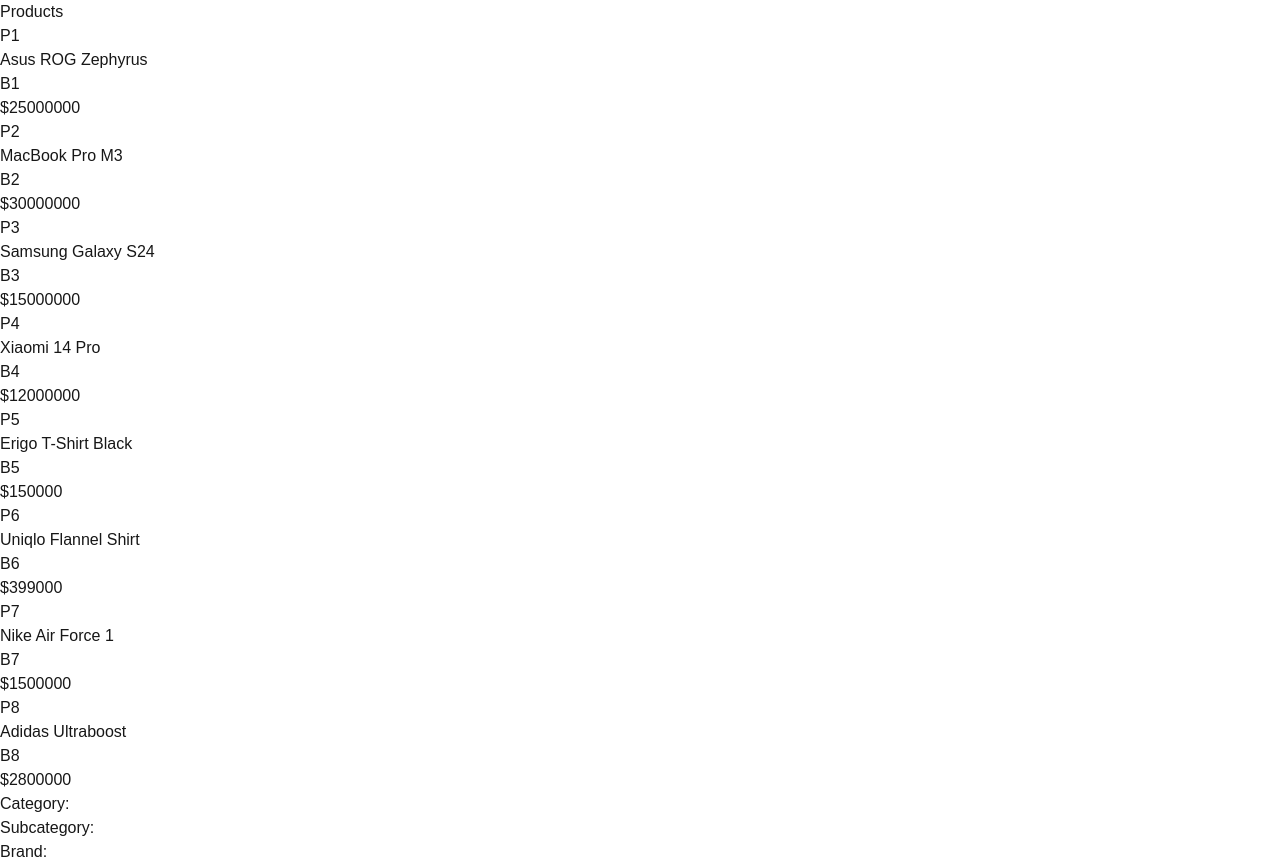
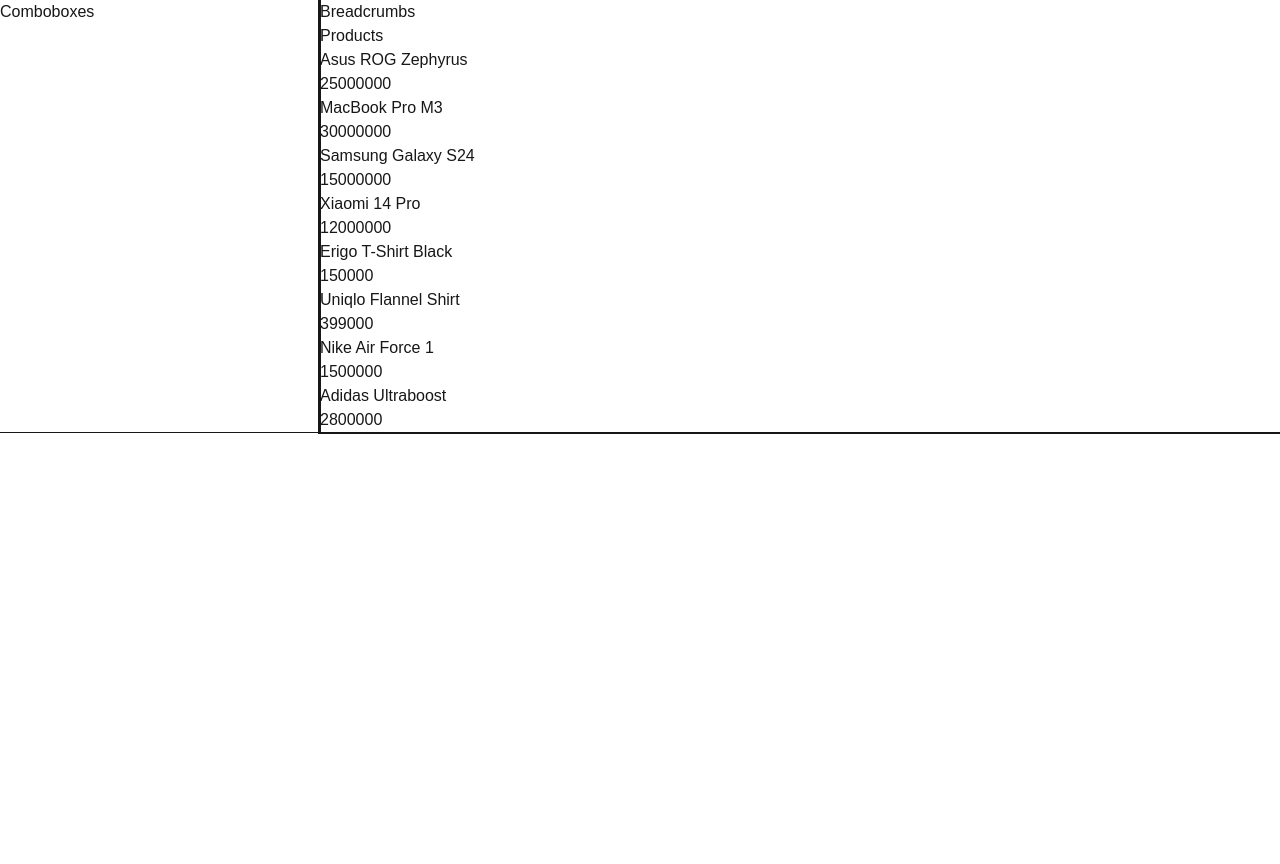
Before and after one commit to kebejoan/next-code-challenge-1, a Next.js app: page / in a window 1280 px wide. After the commit the page ends 800 px from the top, so only its background shows below. Built offline with nearby package versions, Linux system fonts and the light colour scheme.

Commit message:
feat: finish the skeleton of the page

```diff
--- a/app/page.tsx
+++ b/app/page.tsx
@@ -10,33 +10,52 @@
   // const res = await fetch("http://localhost:3000/data/dummy.json");
   // const data = await res.json();
 
-  const params = await searchParams; //why does this must be await but it hints that it does not affect
+  const params = await searchParams; //why does this must be await but it hints that "'await' has no effect on the type of this expression."
   const { category, subcategory, brand } = params;
 
   const data = CATALOG_DATA;
 
+  //brain of the filter
   const filteredData = CATALOG_DATA.products.filter((p: Product) => {
     if (brand) return p.brandId === brand;
+
+    if (subcategory) {
+      const brandsInSub = CATALOG_DATA.brands
+        .filter((b) => b.subCategoryId === subcategory)
+        .map((b) => b.id);
+      return brandsInSub.includes(p.brandId);
+    }
+
+    if (category) {
+      const subsInCat = CATALOG_DATA.subCategories
+        .filter((s) => s.categoryId === category)
+        .map((s) => s.id);
+      const brandsInCat = CATALOG_DATA.brands
+        .filter((b) => subsInCat.includes(b.subCategoryId))
+        .map((b) => b.id);
+      return brandsInCat.includes(p.brandId);
+    }
+
     return true;
   });
 
   return (
-    <main className="">
+    <main className="w-full flex flex-col md:flex-row ">
+      {/* Comboboxes */}
+      <div className="w-1/4 outline-1"> Comboboxes </div>
+      <div className="grow flex flex-col outline-2">
+        {/* Breadcrumbs */}
+        <nav> Breadcrumbs </nav>
+        {/* Products */}
         <section>
           <h1>Products</h1>
           {filteredData.map((product: Product) => (
             <div key={product.id}>
-            <p>{product.id}</p>
               <h2>{product.name}</h2>
-            <p>{product.brandId}</p>
-            <p>${product.price}</p>
+              <p>{product.price}</p>
             </div>
           ))}
         </section>
-      <div>
-        <p>Category: {category}</p>
-        <p>Subcategory: {subcategory}</p>
-        <p>Brand: {brand}</p>
       </div>
     </main>
   );
```
Lines whose indentation alone changed are shown as unchanged.
